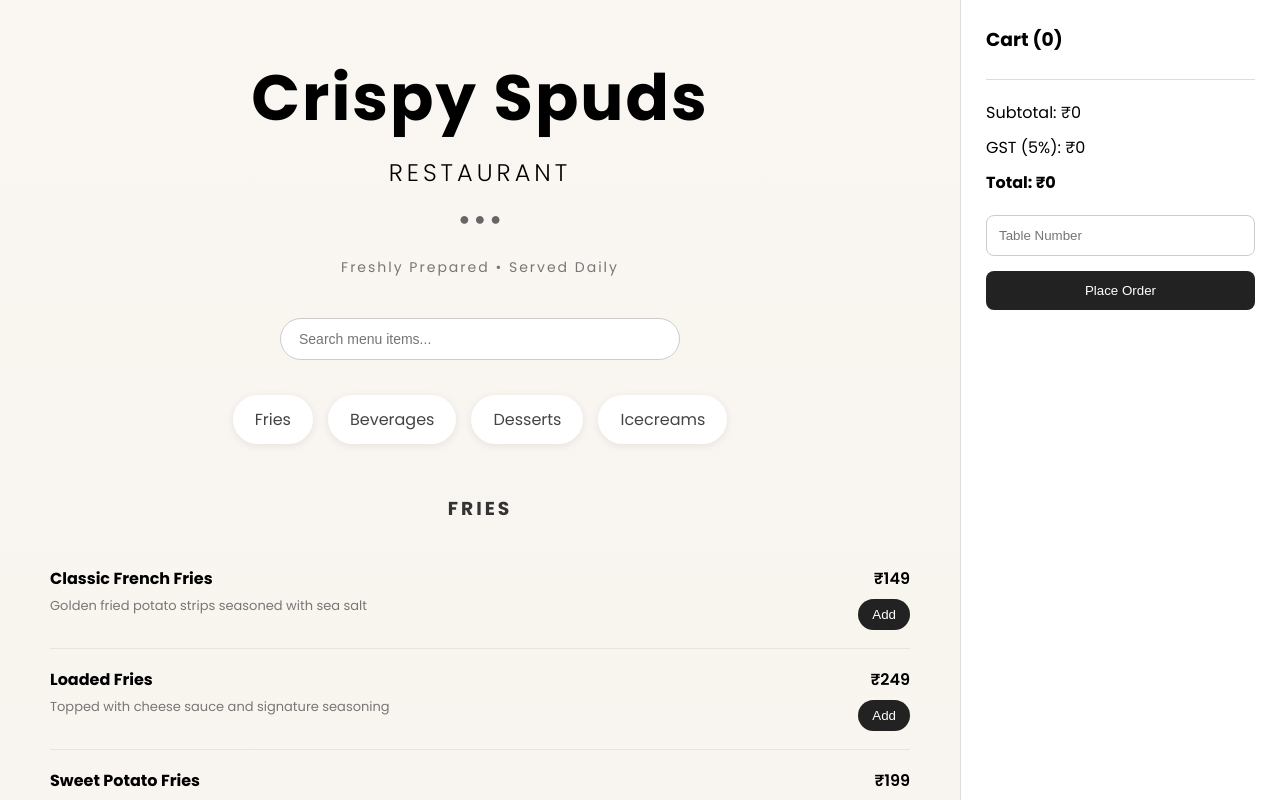
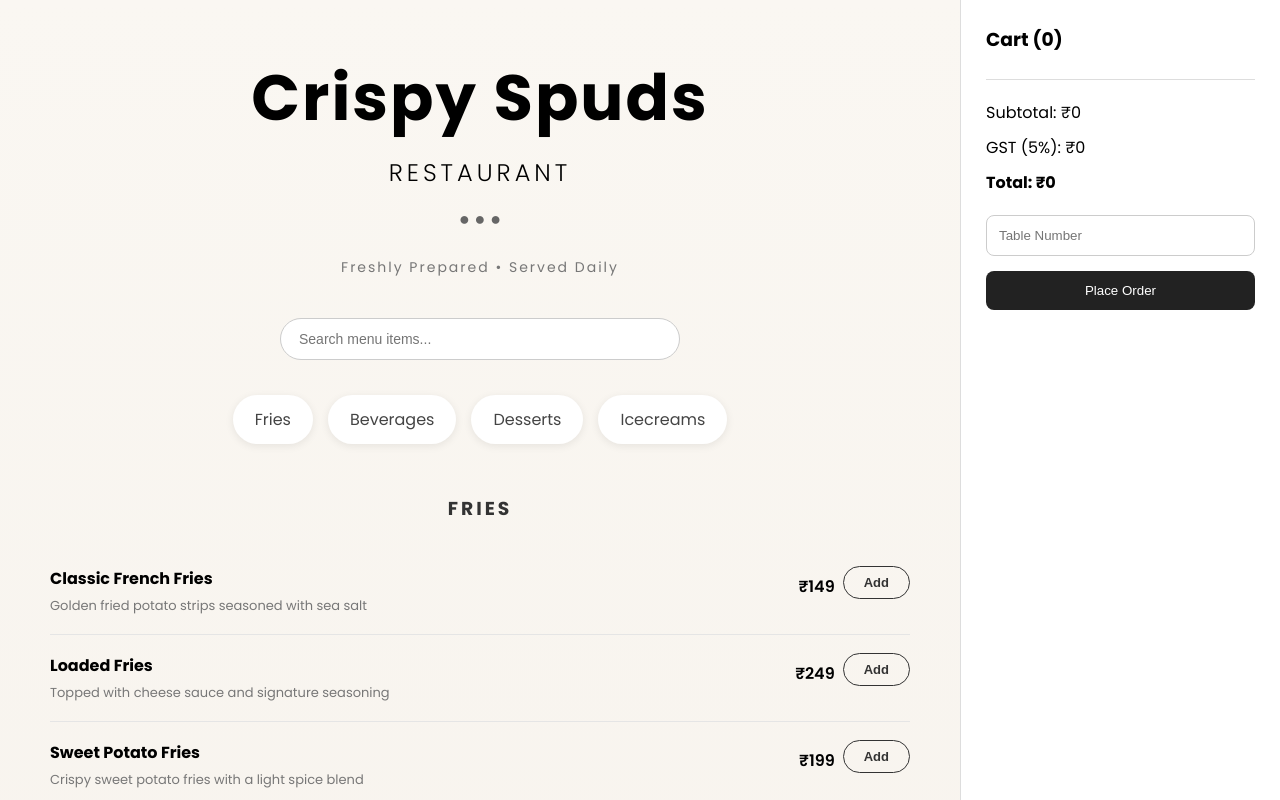
Before and after one commit to aaryaa135/restaurant-menu, a React (Create React App) app: page / in a window 1280 px wide. Shown: the top 800 px of the page. Built offline with nearby package versions, Linux system fonts and the light colour scheme.

Commit message:
add button modification

```diff
--- a/src/App.css
+++ b/src/App.css
@@ -434,29 +434,35 @@ section{
 .item-right{
   display:flex;
 
-  flex-direction:column;
-
   align-items:flex-end;
 
   gap:8px;
 }
 
 .add-btn{
-  border:none;
+  background:transparent;
 
-  background:#222;
+  color:#333;
 
-  color:white;
+  border:1px solid #333;
 
-  padding:8px 14px;
+  padding:8px 20px;
 
-  border-radius:20px;
+  border-radius:25px;
+
+  font-size:13px;
+
+  font-weight:600;
 
   cursor:pointer;
+
+  transition:all .3s ease;
 }
 
 .add-btn:hover{
-  background:#000;
+  background:#333;
+
+  color:white;
 }
 
 @media(max-width:900px){
```
